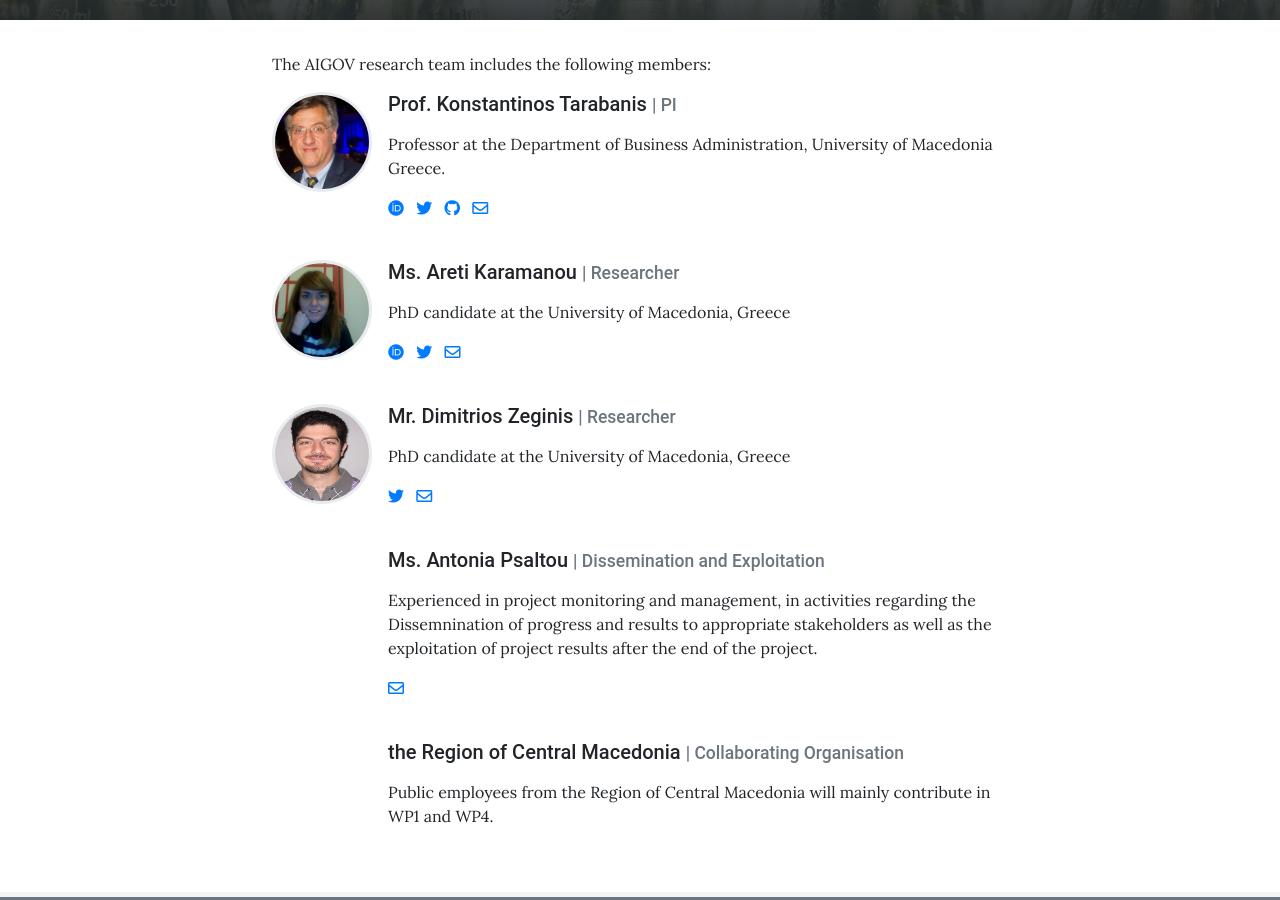
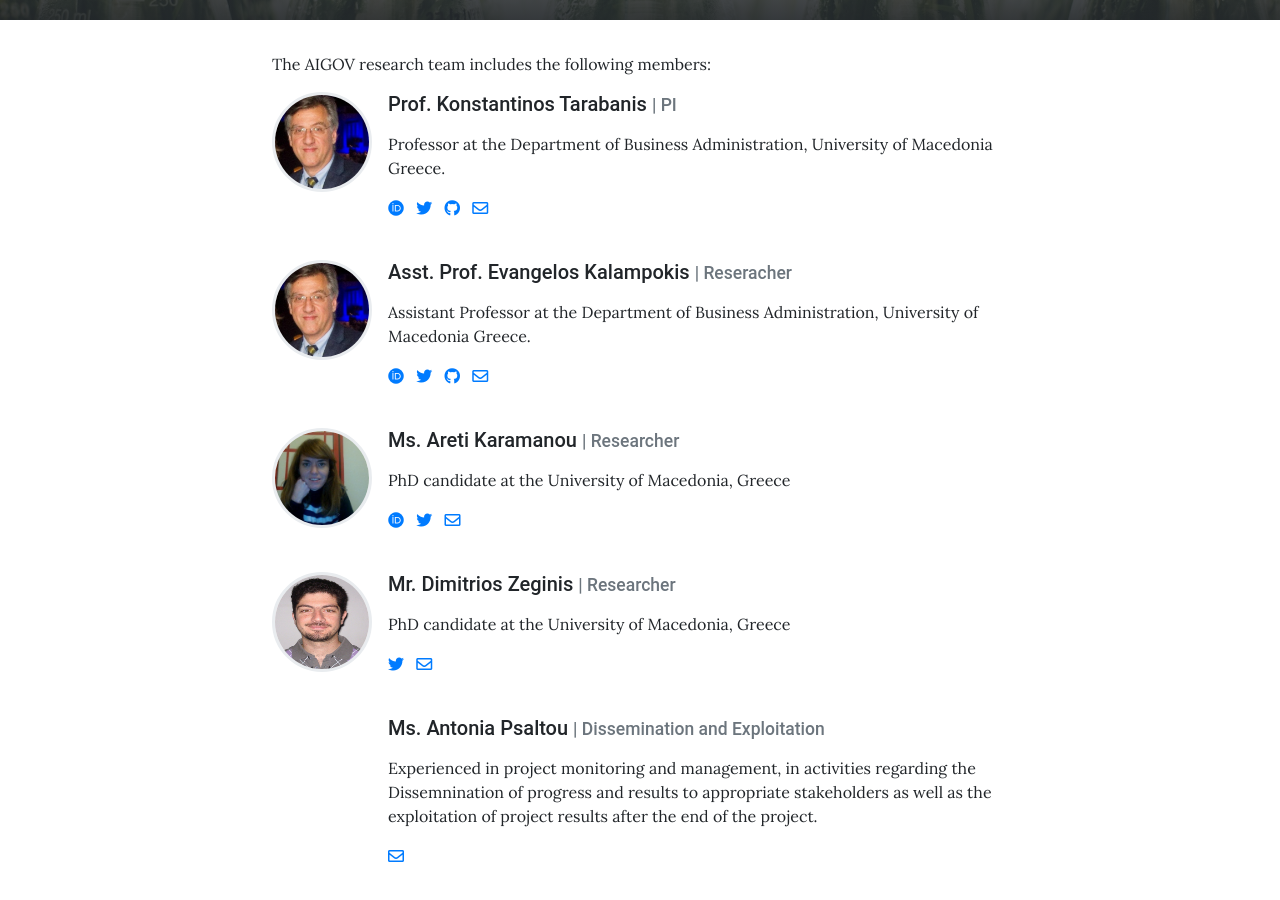
Before and after one commit to AIGOV-elidek/aigov-elidek.github.io, a Jekyll site: the page built from pages/team.md, in a window 1280 px wide and 900 px high, scrolled down 300 px. Built offline with Jekyll 4.4.1, drawn with Linux system fonts in a browser that asks for light colours; some web fonts are replaced.

Commit message:
Update team.yml

```diff
--- a/_data/team.yml
+++ b/_data/team.yml
@@ -9,6 +9,16 @@
   twitter: twitter_name
   github: github_name
   email: kat@uom.edu.gr
+
+- name: Asst. Prof. Evangelos Kalampokis
+  role: Reseracher
+  image: assets/theme/images/kat.jpg # Can be external link
+  description: > # Can be Markdown
+    Assistant Professor at the Department of Business Administration, University of Macedonia Greece.
+  orcid: 0000-0003-4416-8764
+  twitter: ekal
+  github: github_name
+  email: ekal@uom.edu.gr
 
 - name: Ms. Areti Karamanou
   role: Researcher
```
